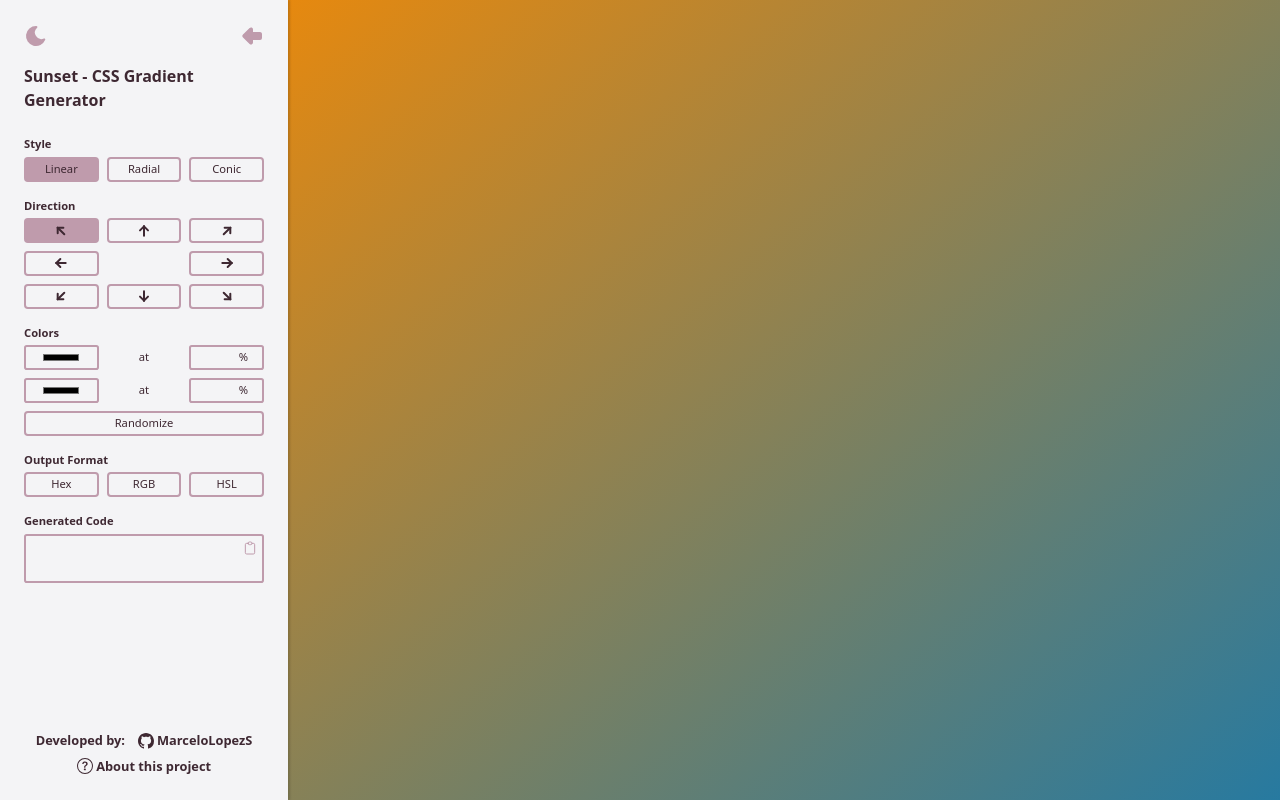
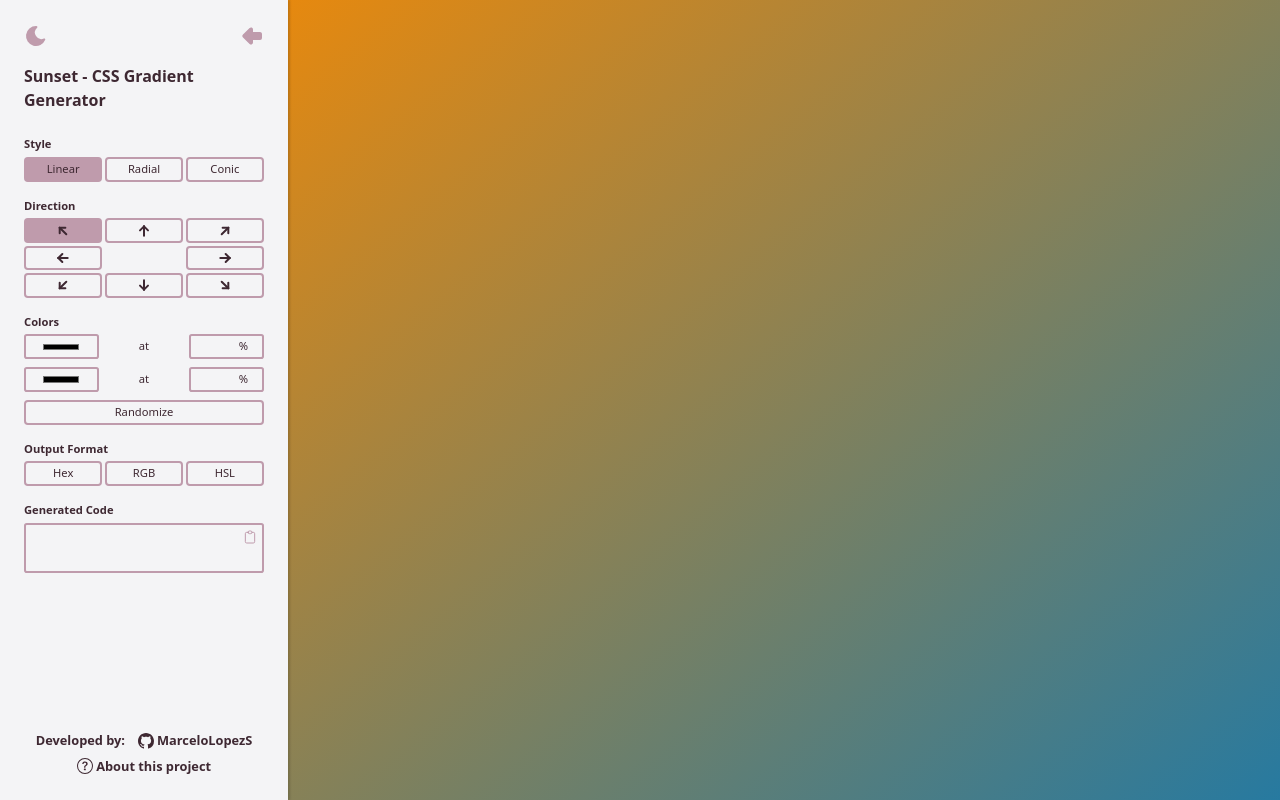
Before and after one commit to MarceloLopezS/sunset-css-gradient-generator, a React (Vite) app: page / in a window 1280 px wide. Built offline with nearby package versions, Linux system fonts and the light colour scheme.

Commit message:
Update component interface and styles

```diff
--- a/src/shared/ui/ButtonGrid/index.jsx
+++ b/src/shared/ui/ButtonGrid/index.jsx
@@ -1,7 +1,14 @@
 import styles from "./ui/styles.module.css"
 
-const ButtonGrid = ({ children }) => {
-  return <section className={styles["button-grid"]}>{children}</section>
+const ButtonGrid = ({ children, columns = 3 }) => {
+  return (
+    <section
+      className={styles["button-grid"]}
+      style={{ gridTemplateColumns: `repeat(${columns}, 1fr)` }}
+    >
+      {children}
+    </section>
+  )
 }
 
 export default ButtonGrid
--- a/src/shared/ui/ButtonGrid/ui/styles.module.css
+++ b/src/shared/ui/ButtonGrid/ui/styles.module.css
@@ -1,5 +1,4 @@
 .button-grid {
   display: grid;
-  grid-template-columns: repeat(3, 1fr);
-  gap: var(--size-50);
+  gap: var(--control-gap);
 }
```
